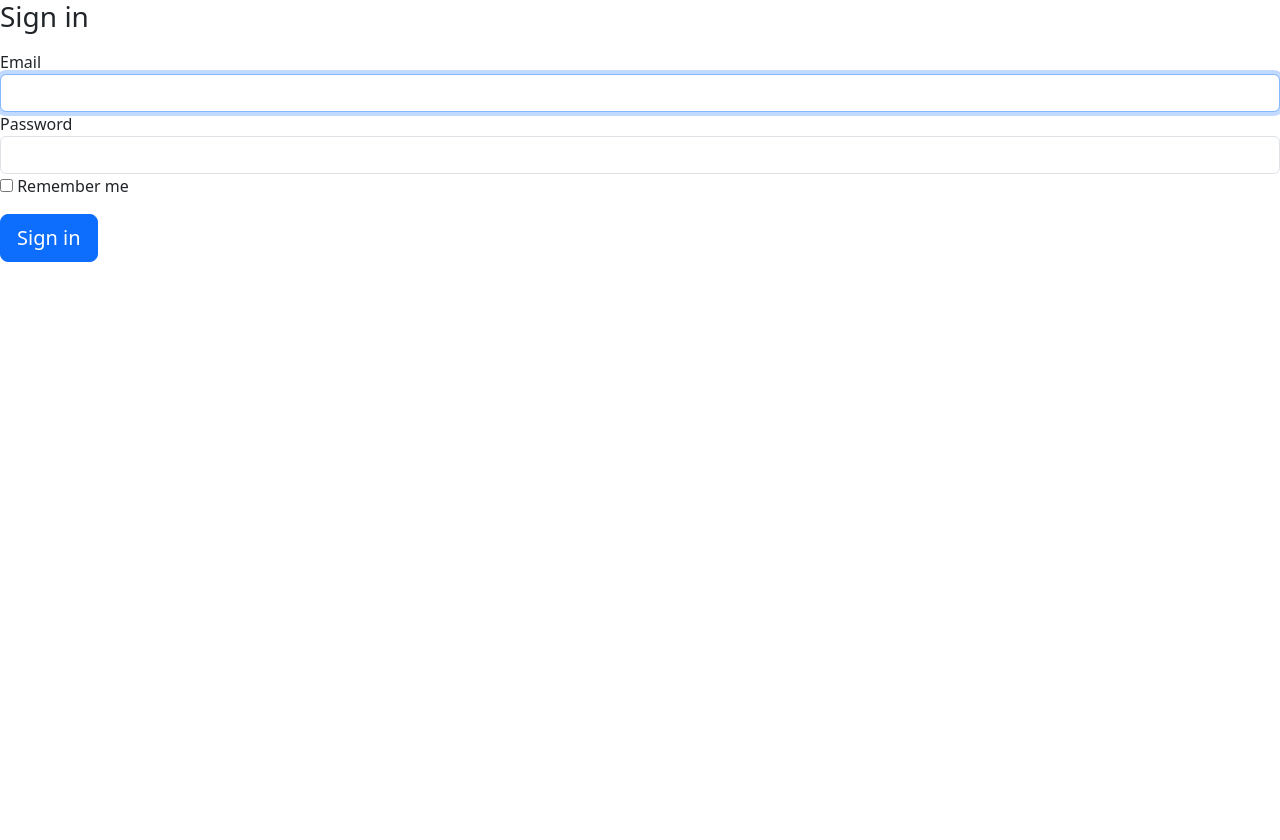
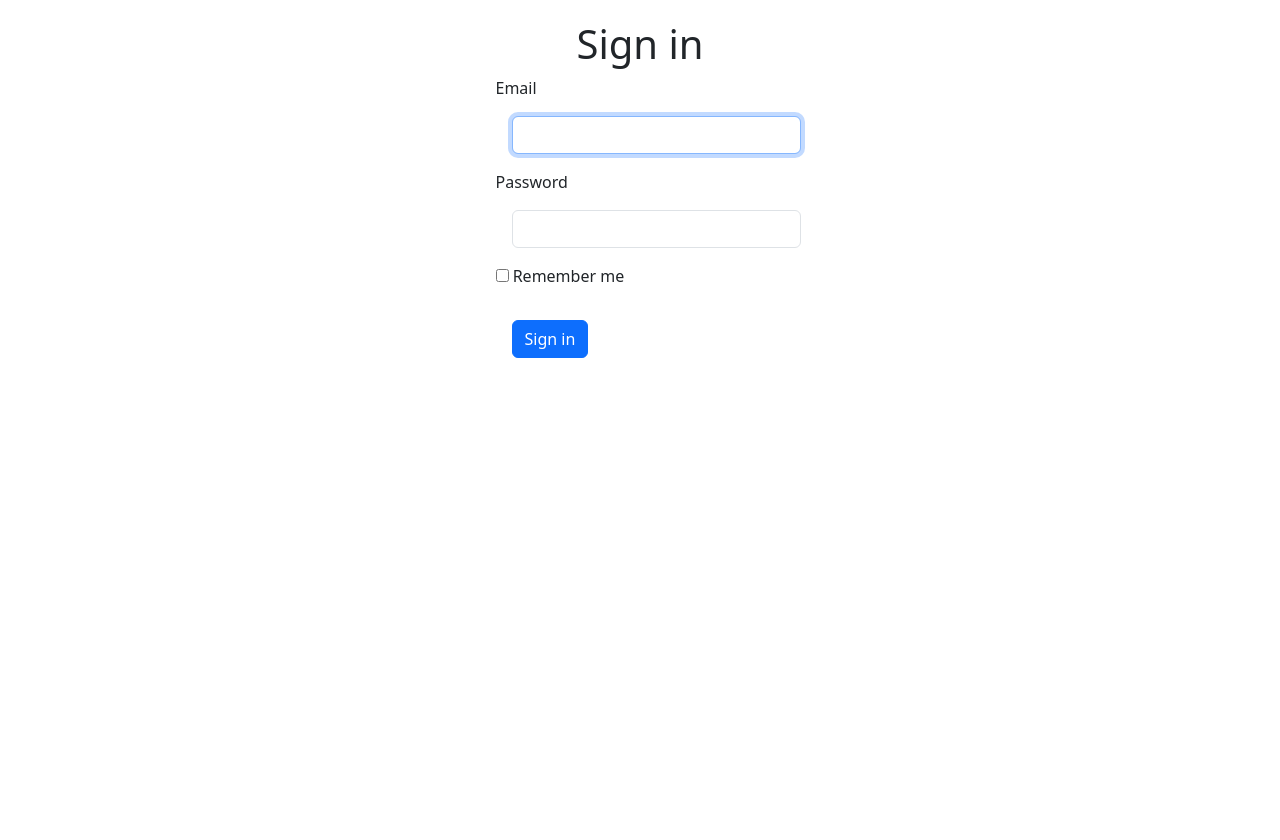
Before and after one commit to vilong070501/wizardshop, a Symfony app: template templates/security/login.html.twig in a window 1280 px wide. Before the commit the page ends 262 px from the top, so only its background shows below. Run offline with Twig, Linux system fonts and the light colour scheme; the template is opened without the code that fills it, so the values that code supplies are empty; style sheets or scripts are compiled from the project's sources; some libraries are stand-ins or nearby versions.

Commit message:
Add style to login form

```diff
--- a/templates/security/login.html.twig
+++ b/templates/security/login.html.twig
@@ -3,6 +3,7 @@
 {% block title %}Log in!{% endblock %}
 
 {% block body %}
+    <div class="d-flex justify-content-center" style="height: 100vh; margin: 20px auto">
         <form method="post">
             {% if error %}
                 <div class="alert alert-danger">{{ error.messageKey|trans(error.messageData, 'security') }}</div>
@@ -14,11 +15,11 @@
                 </div>
             {% endif %}
 
-    <h1 class="h3 mb-3 font-weight-normal">Sign in</h1>
+            <h1 class="text-center">Sign in</h1>
             <label for="inputEmail">Email</label>
-    <input type="email" value="{{ last_username }}" name="email" id="inputEmail" class="form-control" autocomplete="email" required autofocus>
+            <input type="email" value="{{ last_username }}" name="email" id="inputEmail" class="form-control m-lg-3" autocomplete="email" required autofocus>
             <label for="inputPassword">Password</label>
-    <input type="password" name="password" id="inputPassword" class="form-control" autocomplete="current-password" required>
+            <input type="password" name="password" id="inputPassword" class="form-control m-lg-3" autocomplete="current-password" required>
 
             <input type="hidden" name="_csrf_token"
                    value="{{ csrf_token('authenticate') }}"
@@ -30,8 +31,10 @@
                 </label>
             </div>
 
-    <button class="btn btn-lg btn-primary" type="submit">
+            <button class="btn btn-primary mt-3 m-lg-3" type="submit">
                 Sign in
             </button>
         </form>
+    </div>
+
 {% endblock %}
```
Lines whose indentation alone changed are shown as unchanged.
